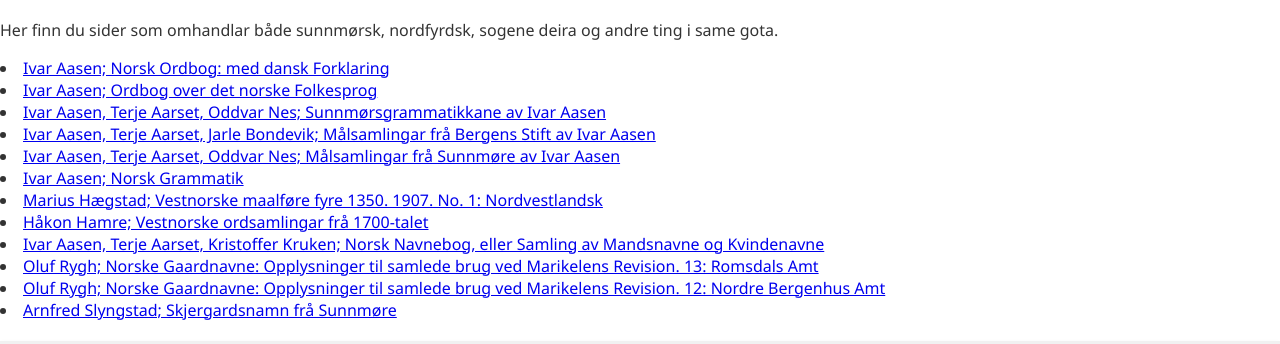
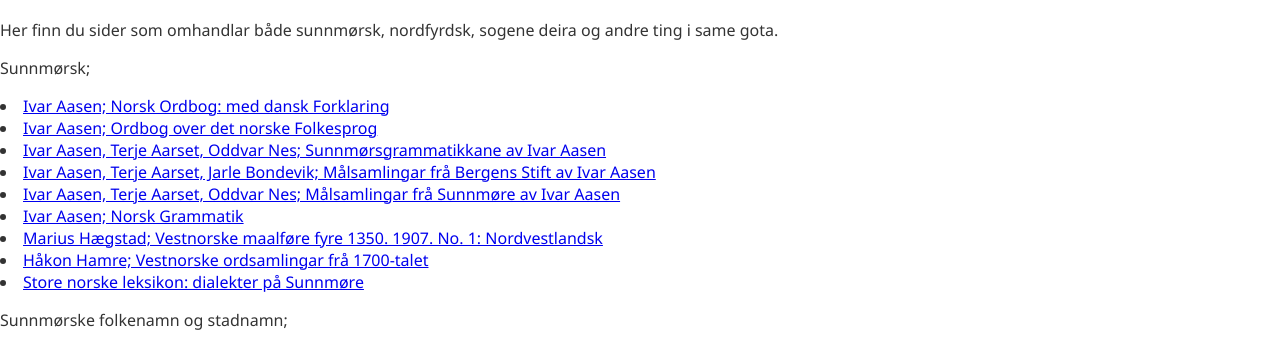
Before and after one commit to Eiksynd/synnmoer, a plain HTML site: page kjelder.html in a window 1280 px wide. Shown: the part 414-758 px from the top of the page. Drawn offline with Linux system fonts and the light colour scheme.

Commit message:
litt opplysing

```diff
--- a/kjelder.html
+++ b/kjelder.html
@@ -25,6 +25,7 @@
     <div class="content-wrap">
       <h1>Kjelder; andre sider og di likt</h1>
       <p>Her finn du sider som omhandlar både sunnmørsk, nordfyrdsk, sogene deira og andre ting i same gota.</p>
+      <p>Sunnmørsk;</p>
       <li><a href="https://www.nb.no/items/ab700daaabc1acdfa63c1e444c04cfef?page=0">Ivar Aasen; Norsk Ordbog: med dansk Forklaring</a></li>
       <li><a href="https://www.nb.no/items/5803fa1d52b499f70a42c741b8f9a2b0?page=0">Ivar Aasen; Ordbog over det norske Folkesprog</a></li>
       <li><a href="https://www.nb.no/items/b1bfb2f745e00a8ff4a49c44cda14e10?page=0">Ivar Aasen, Terje Aarset, Oddvar Nes; Sunnmørsgrammatikkane av Ivar Aasen</a></li>
@@ -33,6 +34,8 @@
       <li><a href="https://www.nb.no/items/49fe7bf4c785ec9534041651b7346c75?page=0">Ivar Aasen; Norsk Grammatik</a></li>
       <li><a href="https://www.nb.no/items/ccbc29c9dc34554a3518d46da627464c?page=0">Marius Hægstad; Vestnorske maalføre fyre 1350. 1907. No. 1: Nordvestlandsk</a></li>
       <li><a href="https://www.nb.no/items/ccbc29c9dc34554a3518d46da627464c?page=0">Håkon Hamre; Vestnorske ordsamlingar frå 1700-talet</a></li>
+      <li><a href="https://snl.no/dialekter_p%C3%A5_Sunnm%C3%B8re">Store norske leksikon: dialekter på Sunnmøre</a></li>
+      <p>Sunnmørske folkenamn og stadnamn;</p>
       <li><a href="https://www.nb.no/items/cd7c3756aca3a2a8562373961e132618?page=0">Ivar Aasen, Terje Aarset, Kristoffer Kruken; Norsk Navnebog, eller Samling av Mandsnavne og Kvindenavne</a></li>
       <li><a href="https://www.nb.no/items/a2691d22d66bccd84c8ea703e5c6bccd?page=0">Oluf Rygh; Norske Gaardnavne: Opplysninger til samlede brug ved Marikelens Revision. 13: Romsdals Amt</a></li>
       <li><a href="https://www.nb.no/items/756c95a1ed3a2a4814a9afd90dda8a6e?page=0">Oluf Rygh; Norske Gaardnavne: Opplysninger til samlede brug ved Marikelens Revision. 12: Nordre Bergenhus Amt</a></li>
```
Also changed, not shown: laere.html (+2 -0 lines).
